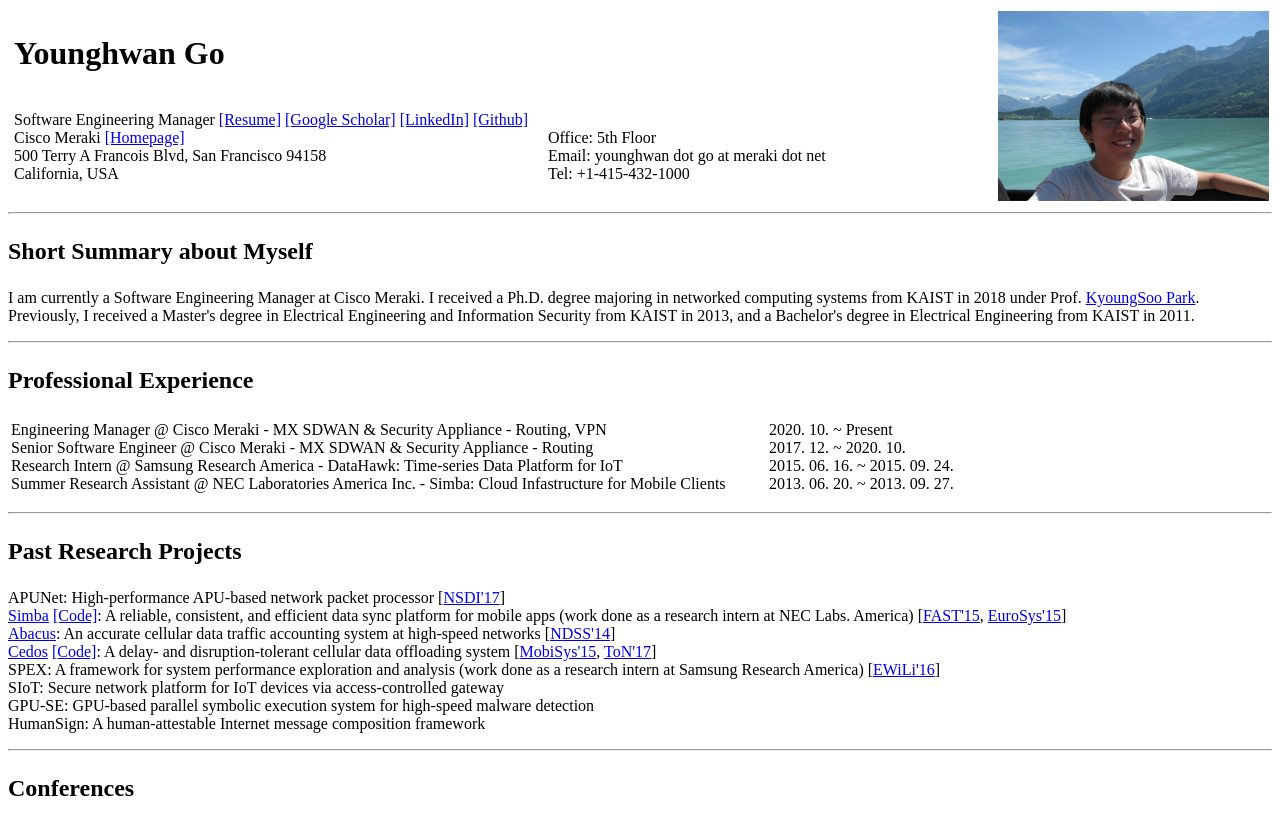
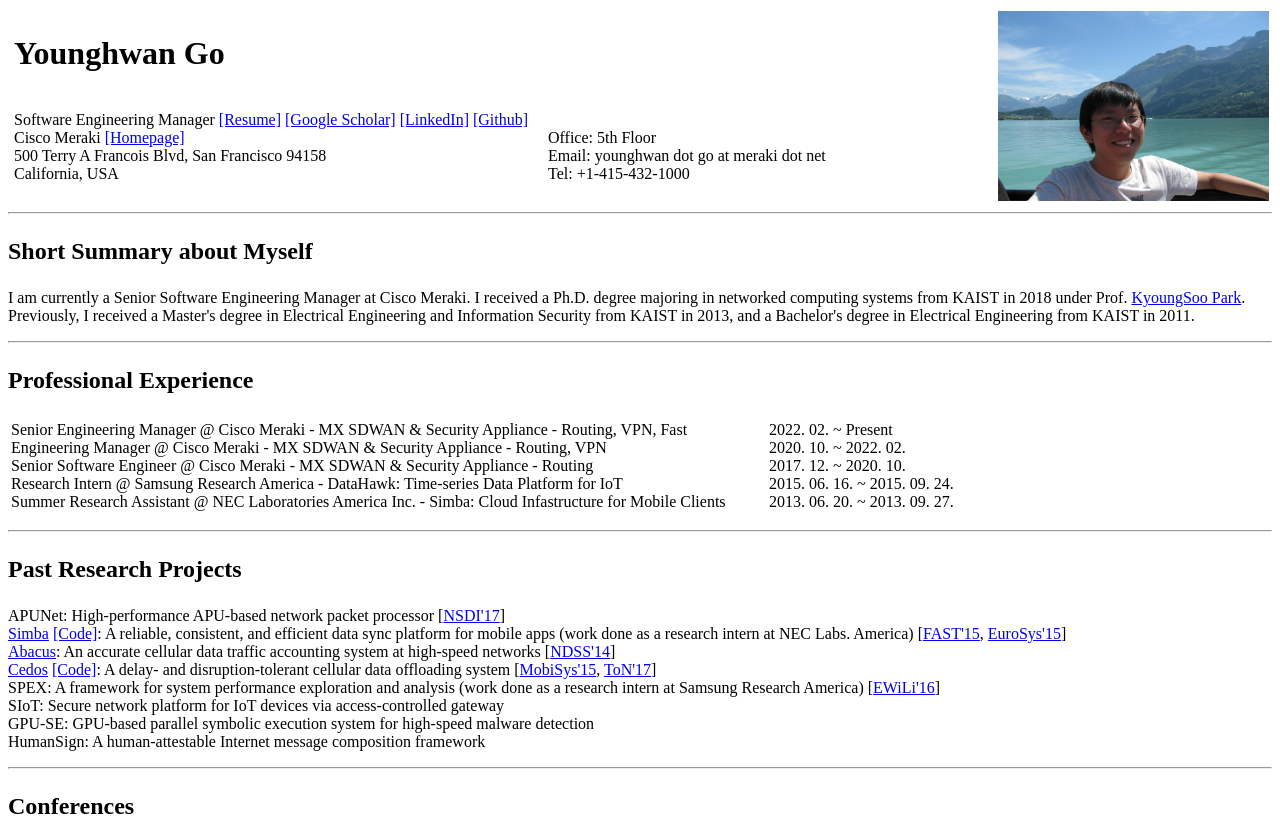
Before and after one commit to yhwan/yhwan.github.io, a plain HTML site: page index.html in a window 1280 px wide. Shown: the top 823 px of the page. Drawn offline with Linux system fonts and the light colour scheme.

Commit message:
Update description

```diff
--- a/index.html
+++ b/index.html
@@ -74,7 +74,7 @@
     <p style="font-family: Times New Roman; font-size: x-large; font-weight: bold">
         Short Summary about Myself</p>
     <p style="font-family: 'Berlin Sans FB'">
-        I am currently a Software Engineering Manager at Cisco Meraki. I received a Ph.D. degree majoring in networked
+        I am currently a Senior Software Engineering Manager at Cisco Meraki. I received a Ph.D. degree majoring in networked
 	computing systems from KAIST in 2018 under Prof.
 	<a href="http://www.ndsl.kaist.edu/~kyoungsoo/">KyoungSoo Park</a>.
 	Previously, I received a Master's degree in Electrical
@@ -90,12 +90,14 @@
         <table style="width:100%;">
             <tr>
 	      <td class="style15" style="font-family: 'Berlin Sans FB'">
+		Senior Engineering Manager @ Cisco Meraki - MX SDWAN & Security Appliance - Routing, VPN, Fast<br/>
 		Engineering Manager @ Cisco Meraki - MX SDWAN & Security Appliance - Routing, VPN<br/>
 		Senior Software Engineer @ Cisco Meraki - MX SDWAN & Security Appliance - Routing<br/>
 		Research Intern @ Samsung Research America - DataHawk: Time-series Data Platform for IoT<br/>
 		Summer Research Assistant @ NEC Laboratories America Inc. - Simba: Cloud Infastructure for Mobile Clients</td>
               <td class="style15" style="font-family: 'Berlin Sans FB'" width="500">
-	        2020. 10. ~ Present<br/>
+	        2022. 02. ~ Present<br/>
+	        2020. 10. ~ 2022. 02.<br/>
 	        2017. 12. ~ 2020. 10.<br/>
 	        2015. 06. 16. ~ 2015. 09. 24.<br/>
 		2013. 06. 20. ~ 2013. 09. 27.</td>
```
